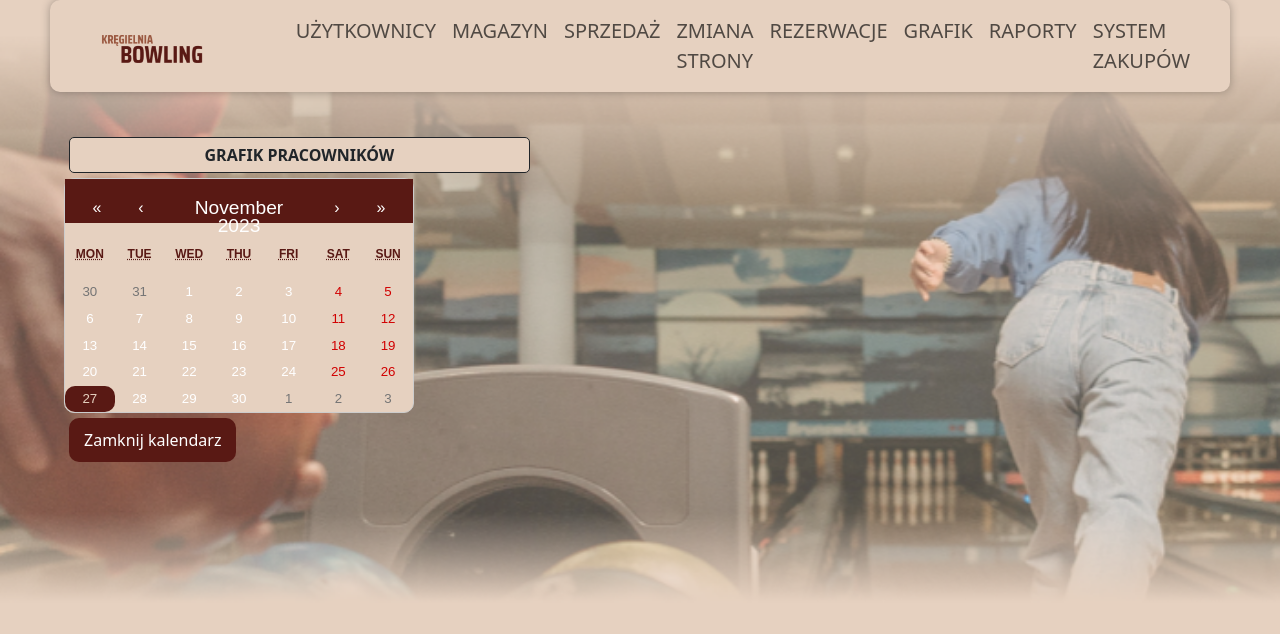
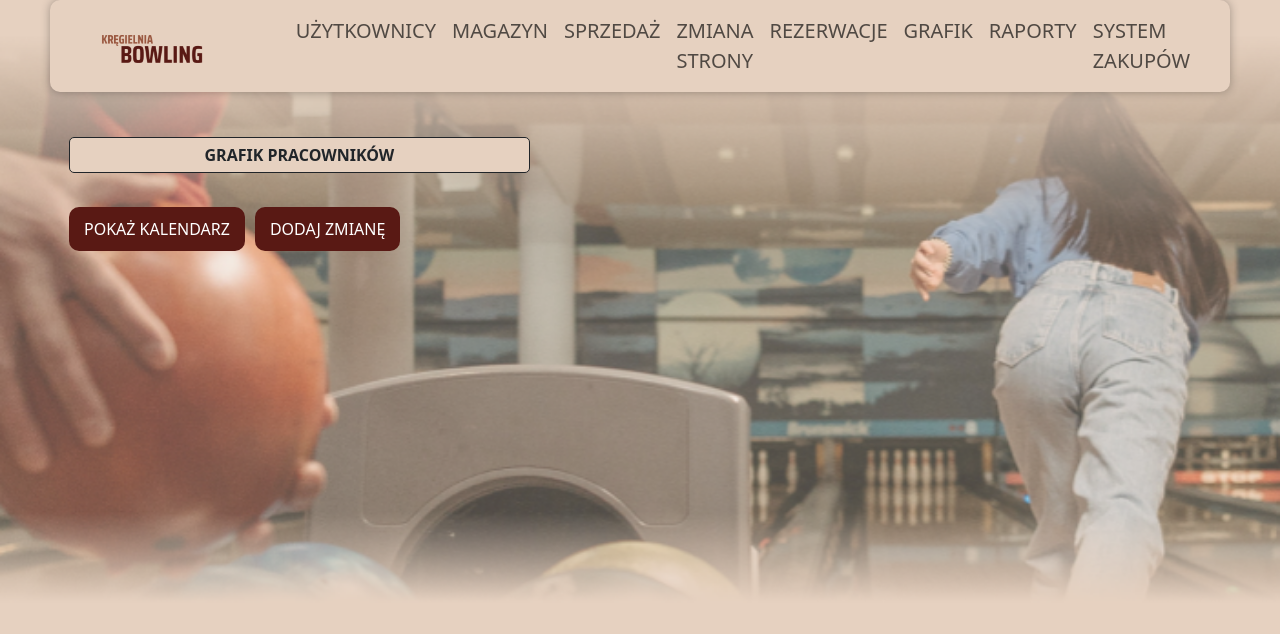
Before and after one commit to Donosik/BowlingClub, a React (Create React App) app in the folder mainfrontend/: page /management/grafik in a window 1280 px wide. Shown: the top 634 px of the page. Built offline with nearby package versions, Linux system fonts and the light colour scheme; what pdfmake would draw is missing.

Commit message:
zmiany pracowników poprawione

```diff
--- a/mainfrontend/src/pages/Schedule/WorkerSchedule.css
+++ b/mainfrontend/src/pages/Schedule/WorkerSchedule.css
@@ -1,79 +1,103 @@
-/* Wstaw poniższe style do swojego pliku CSS lub uzupełnij je, aby dostosować kalendarz */
+.react-calendar {
+    width: 400px;
+    max-width: 100%;
+    background-color: #E6D1C0; /* Kolor tła kalendarza */
+    color: #591914; /* Kolor tekstu kalendarza */
+    border-radius: 8px;
+    box-shadow: 0 12px 24px rgba(0, 0, 0, 0.2);
+    font-family: Arial, Helvetica, sans-serif;
+    line-height: 1.125em;
+    border: 1px solid #591914;
+}
 
 
-.react-calendar {
-    max-width: 400px;
-    background-color: #E6D1C0; /* Kolor tła kalendarza */
-    color: #591914; /* Kolor tekstu kalendarza */
-    border: 1px solid #ccc;
-    border-radius: 10px; /* Zaokrąglenie rogów */
+
+
+.react-calendar__navigation button {
+    color: #591914;
+    min-width: 44px;
+    background: none;
+    font-size: 16px;
+    margin-top: 8px;
 }
 
-.react-calendar__tile {
-    padding: 10px;
-    text-align: center;
-    cursor: pointer;
+.react-calendar__navigation button:enabled:hover,
+.react-calendar__navigation button:enabled:focus {
+    background-color: #f8f8fa;
+}
+
+.react-calendar__navigation button[disabled] {
+    background-color: white;
+}
+
+abbr[title] {
+    text-decoration: none;
+}
+
+.react-calendar__tile:enabled:hover,
+.react-calendar__tile:enabled:focus {
+    background: #f8f8fa;
+    color: #591914;
+    border-radius: 6px;
 }
 
 .react-calendar__tile--now {
-    background-color: #591914; /* Kolor tła dla aktualnego dnia */
-    color: #E6D1C0; /* Kolor tekstu dla aktualnego dnia */
+
+    border-radius: 6px;
+    font-weight: bold;
+    color: #591914;
+}
+
+.react-calendar__tile--now:enabled:hover,
+.react-calendar__tile--now:enabled:focus {
+    background: #6f48eb33;
+    border-radius: 6px;
+    font-weight: bold;
+    color: #591914;
+}
+
+.react-calendar__tile--hasActive:enabled:hover,
+.react-calendar__tile--hasActive:enabled:focus {
+    background: #f8f8fa;
 }
 
 .react-calendar__tile--active {
-    background-color: #591914; /* Kolor tła dla zaznaczonego dnia */
-    color: #E6D1C0; /* Kolor tekstu dla zaznaczonego dnia */
+    background: #591914;
+    border-radius: 6px;
+    font-weight: bold;
+    color: white;
 }
 
-.react-calendar__navigation {
-    display: flex;
-    justify-content: space-between;
-    padding: 10px;
-    background-color: #591914; /* Kolor tła dla nagłówka kalendarza */
-    color: #E6D1C0; /* Kolor tekstu dla nagłówka kalendarza */
+.react-calendar__tile--active:enabled:hover,
+.react-calendar__tile--active:enabled:focus {
+    background: #591914;
+    color: white;
 }
 
-.react-calendar__navigation__label {
-    font-size: 1.2em;
+.react-calendar--selectRange .react-calendar__tile--hover {
+    background-color: #f8f8fa;
 }
 
-.react-calendar__month-view__weekdays {
-    display: flex;
-    justify-content: space-around;
-    margin-bottom: 10px;
+.react-calendar__tile--range {
+    background: #f8f8fa;
+    color: #591914;
+    border-radius: 0;
 }
 
-.react-calendar__month-view__weekdays__weekday {
-    width: 2em;
-    padding: 0.5em;
-    text-align: center;
-    font-weight: bold;
-}
-.react-calendar__tile:hover,
-.react-calendar__navigation__prev2-button:hover,
-.react-calendar__navigation__prev-button:hover,
-.react-calendar__navigation__next2-button:hover,
-.react-calendar__navigation__next-button:hover,
-.react-calendar__navigation__year:hover,
-.react-calendar__navigation__label:hover,
-.react-calendar__decade-view__decade:hover,
-.react-calendar__century-view__century:hover
-{
-    background-color: transparent !important; /* Ustawienie przeźroczystego koloru po najechaniu */
+.react-calendar__tile--rangeStart {
+    border-top-right-radius: 0;
+    border-bottom-right-radius: 0;
+    border-top-left-radius: 6px;
+    border-bottom-left-radius: 6px;
+    background: #591914;
+    color: white;
 }
 
-.react-calendar__month-view__days {
-    display: flex;
-    flex-wrap: wrap;
-    justify-content: space-around;
+.react-calendar__tile--rangeEnd {
+    border-top-left-radius: 0;
+    border-bottom-left-radius: 0;
+    border-top-right-radius: 6px;
+    border-bottom-right-radius: 6px;
+    background: #591914;
+    color: white;
 }
-
-.react-calendar__month-view__days__day {
-    width: 2em;
-    height: 2em;
-    margin: 0.2em;
-    display: flex;
-    align-items: center;
-    justify-content: center;
-    cursor: pointer;
-}
--- a/mainfrontend/src/pages/Schedule/WorkerSchedule.js
+++ b/mainfrontend/src/pages/Schedule/WorkerSchedule.js
@@ -6,13 +6,15 @@ import './WorkerSchedule.css';
 export default function WorkerSchedule({ workersSchedule }) {
     const [selectedWorker, setSelectedWorker] = useState(null);
     const [selectedDate, setSelectedDate] = useState(null);
+    const [calendarVisible, setCalendarVisible] = useState(false);
 
     const handleWorkerClick = (worker) => {
         setSelectedWorker(worker);
+        setCalendarVisible(true);
     };
 
     const handleCloseCalendar = () => {
-        setSelectedWorker(null);
+        setCalendarVisible(false);
     };
 
     const handleCalendarChange = (date) => {
@@ -31,22 +33,32 @@ export default function WorkerSchedule({ workersSchedule }) {
         );
     };
 
+    const workersForSelectedDate = getWorkersForSelectedDate();
+
     return (
         <div className="table-container">
             <div className="table-name">GRAFIK PRACOWNIKÓW</div>
 
-
-
+            <br />
             <div className="calendar-container">
-
+                <button type="button" onClick={() => setCalendarVisible(!calendarVisible)}>
+                    {calendarVisible ? 'UKRYJ KALENDARZ' : 'POKAŻ KALENDARZ'}
+                </button>
+                <button type="button">DODAJ ZMIANĘ</button>
+                {calendarVisible && (
+                    <>
                         <Calendar
                             value={selectedDate || new Date()}
                             onChange={handleCalendarChange}
-
                         />
+                        <br />
+                    </>
+                )}
                 {selectedDate && (
                     <div>
-                        <div className="table-name">PRACOWNICY W DNIU {selectedDate.toLocaleDateString()}</div>
+                        <div className="table-name">
+                            PRACOWNICY W DNIU {selectedDate.toLocaleDateString()}
+                        </div>
                         <div className="table-container">
                             <table className="table-bordered">
                                 <thead>
@@ -58,7 +70,7 @@ export default function WorkerSchedule({ workersSchedule }) {
                                 </tr>
                                 </thead>
                                 <tbody>
-                            {getWorkersForSelectedDate().map((worker) => (
+                                {workersForSelectedDate.map((worker) => (
                                     <tr key={worker.workerId}>
                                         <td>{worker.Id}</td>
                                         <td>{worker.FirstName}</td>
@@ -80,9 +92,11 @@ export default function WorkerSchedule({ workersSchedule }) {
                                 ))}
                                 </tbody>
                             </table>
-                    </div> </div>
+                        </div>
+                    </div>
                 )}
-                <button onClick={handleCloseCalendar}>Zamknij kalendarz</button>
+
+
             </div>
         </div>
     );
```
Lines whose indentation alone changed are shown as unchanged.
